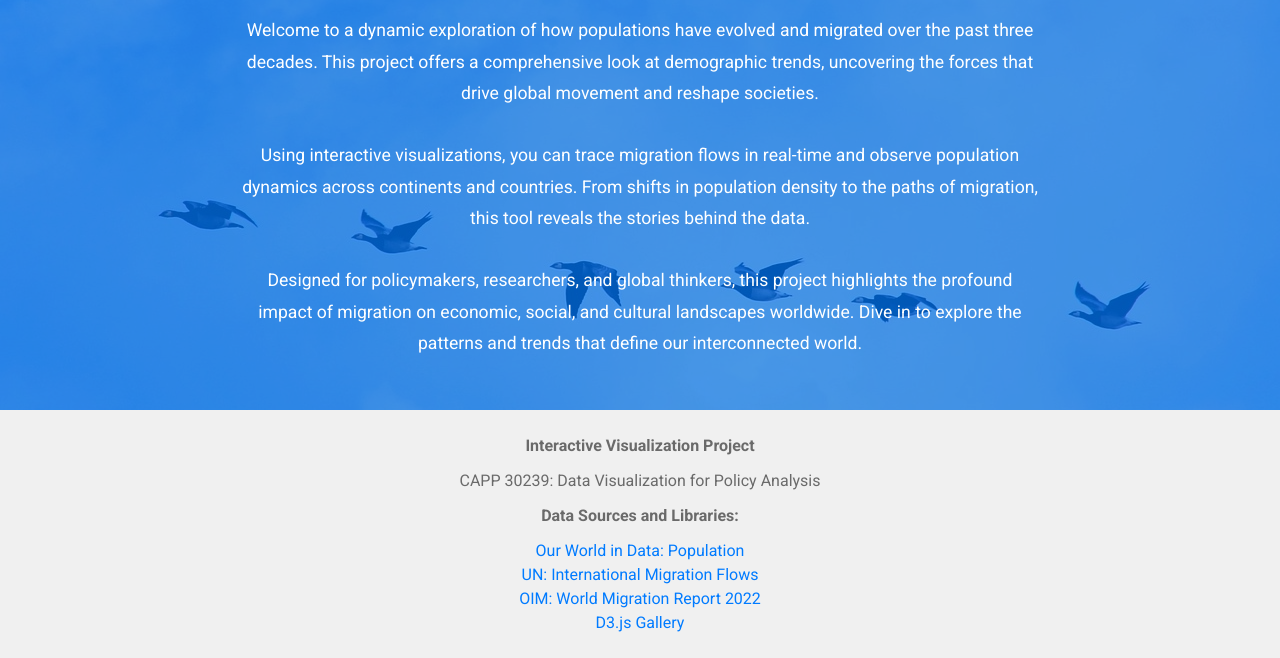
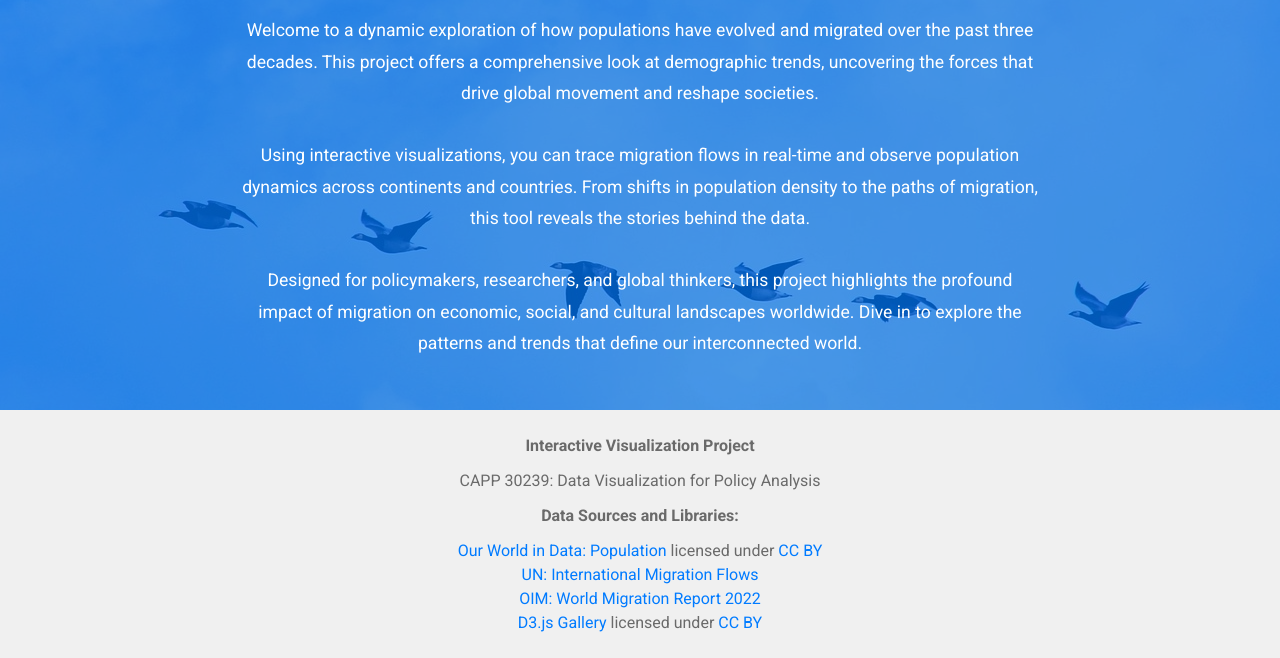
Before and after one commit to mmbarros-git/InteractiveViz, a plain HTML site: page www/lp.html in a window 1280 px wide. Shown: the part 188-846 px from the top of the page. Drawn offline with Linux system fonts and the light colour scheme.

Commit message:
final poject

```diff
--- a/www/lp.html
+++ b/www/lp.html
@@ -140,10 +140,10 @@
         <p>CAPP 30239: Data Visualization for Policy Analysis</p>
         <h3>Data Sources and Libraries:</h3>
         <ul>
-            <li><a href="https://ourworldindata.org/grapher/population?tab=map&time=1885" target="_blank">Our World in Data: Population</a></li>
+            <li><a href="https://ourworldindata.org/grapher/population?tab=map&time=1885" target="_blank">Our World in Data: Population</a> licensed under <a href="https://creativecommons.org/licenses/by/4.0/" target="_blank">CC BY</a></li>
             <li><a href="https://www.un.org/development/desa/pd/data/international-migration-flows" target="_blank">UN: International Migration Flows</a></li>
             <li><a href="https://worldmigrationreport.iom.int/wmr-2022-interactive/" target="_blank">OIM: World Migration Report 2022</a></li>
-            <li><a href="https://observablehq.com/@d3/gallery?utm_source=d3js-org&utm_medium=hero&utm_campaign=try-observablebodybody" target="_blank">D3.js Gallery</a></li>
+            <li><a href="https://observablehq.com/@d3/gallery?utm_source=d3js-org&utm_medium=hero&utm_campaign=try-observablebodybody" target="_blank">D3.js Gallery</a> licensed under <a href="https://creativecommons.org/licenses/by/4.0/" target="_blank">CC BY</a></li>
         </ul>
     </div>
 </body>
```
